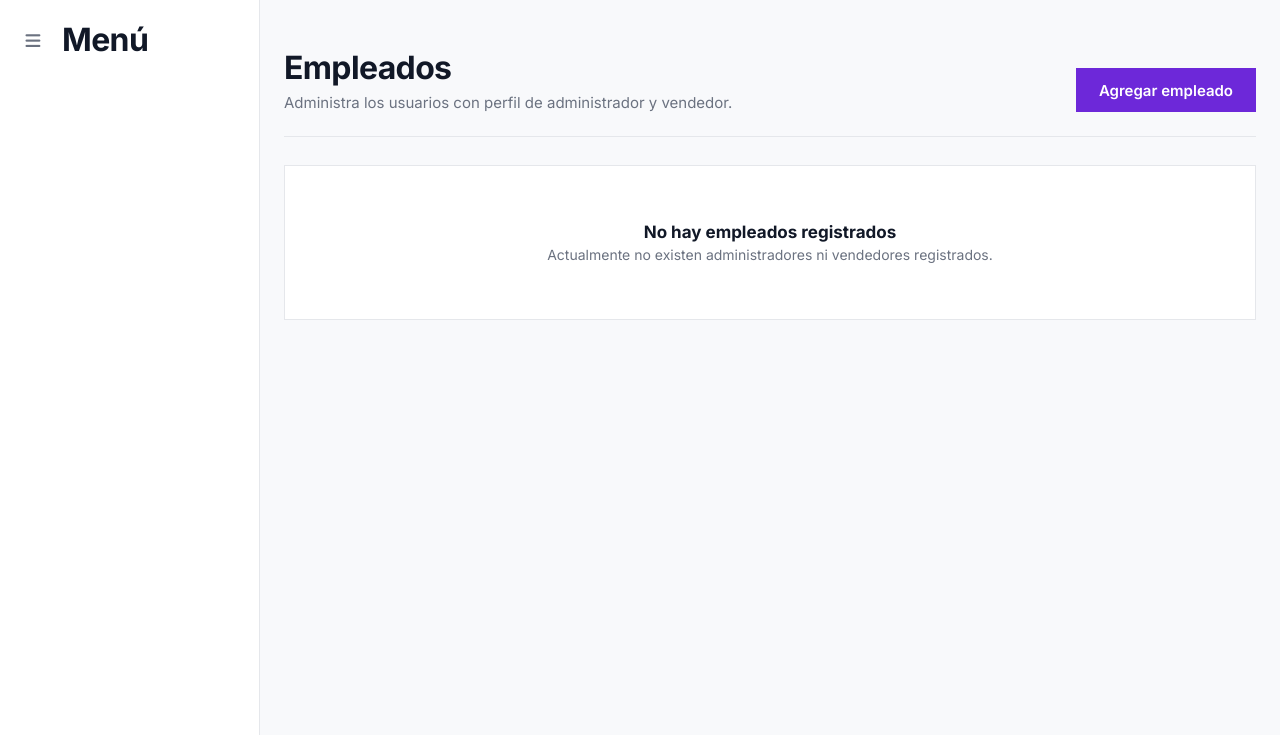
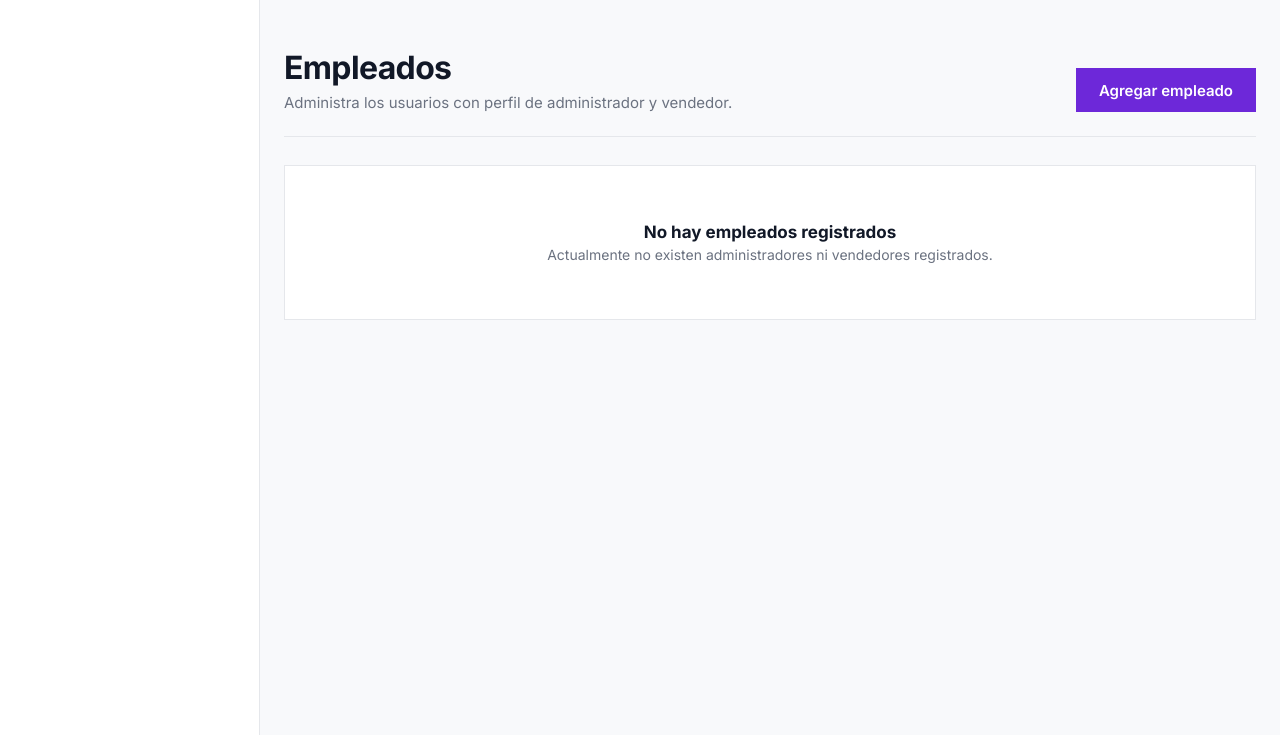
Before and after one commit to emmanuelbc110703/gestordeventas, a Laravel app: page /admin/empleados in a window 1280 px wide. Shown: the part 65-800 px from the top of the page. Run offline with Laravel 12, Linux system fonts and the light colour scheme; data comes from the database, SQL or seed files in the repository; data that the repository does not hold is empty; some libraries are stand-ins or nearby versions.

Commit message:
cambio en el diseno del slidebar

```diff
--- a/resources/views/admin/dashboard.blade.php
+++ b/resources/views/admin/dashboard.blade.php
@@ -357,6 +357,10 @@
     <div class="dash-encabezado">
         <div>
             <div class="dash-titulo-fila">
+                <button type="button" class="sb-cerrar" id="sbCerrar" aria-label="Ocultar menú lateral" title="Ocultar menú">
+                    <i class="fa-solid fa-bars ic-barras"></i>
+                    <i class="fa-solid fa-arrow-left ic-flecha"></i>
+                </button>
                 <button type="button" class="btn-menu-lateral" data-abrir-sidebar aria-label="Mostrar menú lateral">
                     <i class="fa-solid fa-bars"></i>
                 </button>
--- a/resources/views/components/sidebar.blade.php
+++ b/resources/views/components/sidebar.blade.php
@@ -6,8 +6,6 @@
 
 @php
     $usuario = auth()->user();
-
-    // Los módulos vienen de config/modulos.php (misma lista que usa el buscador del header)
     $secciones = [];
     foreach (config('modulos.' . $usuario->rol, []) as $titulo => $items) {
         $secciones[$titulo] = array_map(function ($item) use ($totalInventario, $pedidosPendientes) {
@@ -20,8 +18,6 @@
             return $item;
         }, $items);
     }
-
-    // Solo aparece si el usuario tiene un punto de venta asignado
     if ($usuario && $usuario->puntoVenta) {
         $secciones['Mi cuenta'][] = [
             'clave' => 'punto_venta',
@@ -31,8 +27,6 @@
             'badge' => null,
         ];
     }
-
-    // Nombre del módulo actual (el que se muestra en grande arriba, como en ERPNext)
     $nombreModulo = 'Menú';
     foreach ($secciones as $items) {
         foreach ($items as $item) {
@@ -77,7 +71,7 @@
     body.sb-listo.con-sidebar .sidebar-app {
         transition: transform 0.25s ease, visibility 0s;
     }
-
+    body:not(.con-sidebar) #sbCerrar { display: none; }
 
     .sb-cabecera {
         flex-shrink: 0;
@@ -255,14 +249,6 @@
 </script>
 
 <aside class="sidebar-app" id="sidebarApp" aria-label="Menú lateral">
-    <div class="sb-cabecera">
-        <button type="button" class="sb-cerrar" id="sbCerrar" aria-label="Ocultar menú lateral" title="Ocultar menú">
-            <i class="fa-solid fa-bars ic-barras"></i>
-            <i class="fa-solid fa-arrow-left ic-flecha"></i>
-        </button>
-
-        <h2 class="sb-titulo-modulo" title="{{ $nombreModulo }}">{{ $nombreModulo }}</h2>
-    </div>
     <nav class="sb-nav">
         @foreach($secciones as $titulo => $items)
             <div class="sb-seccion">
```
